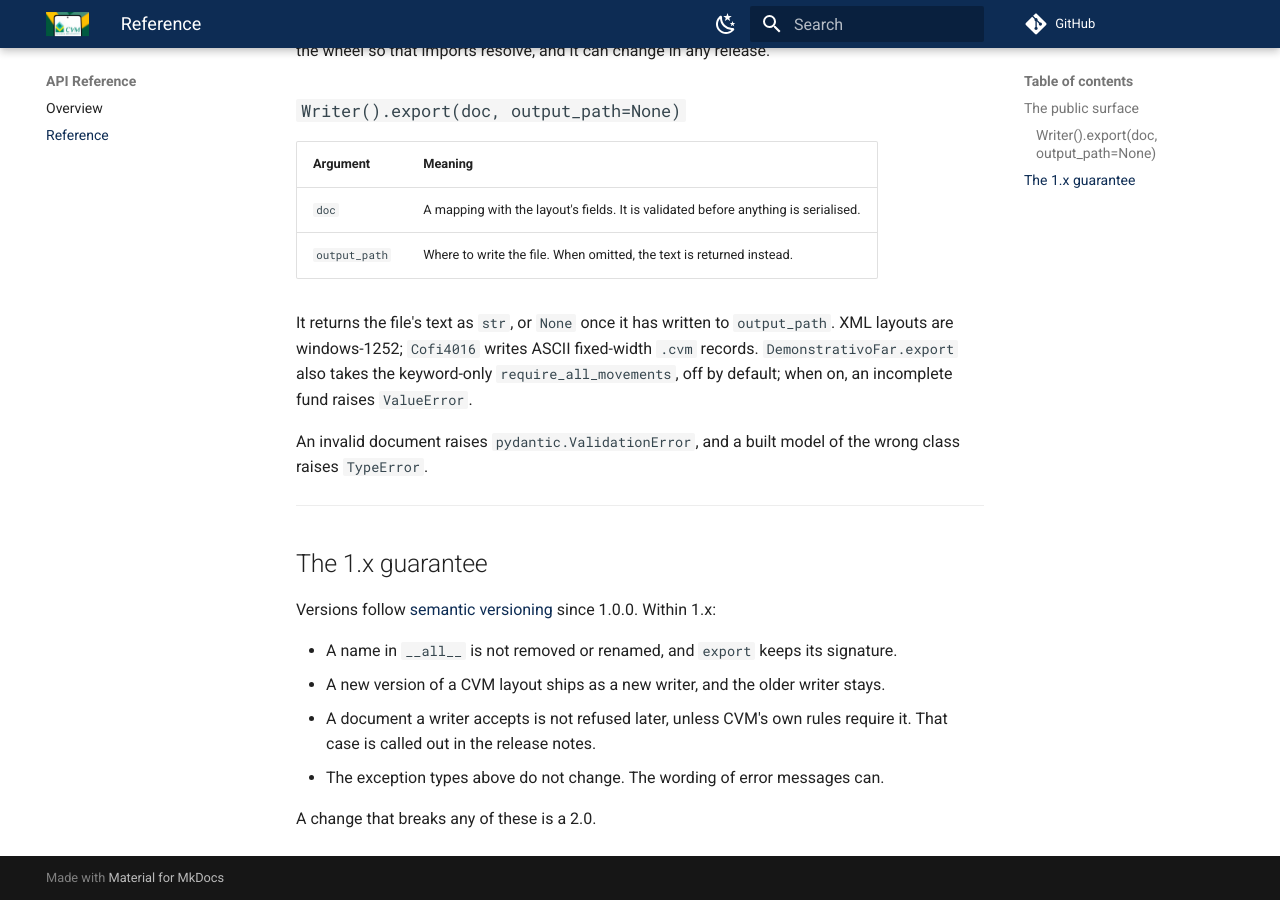
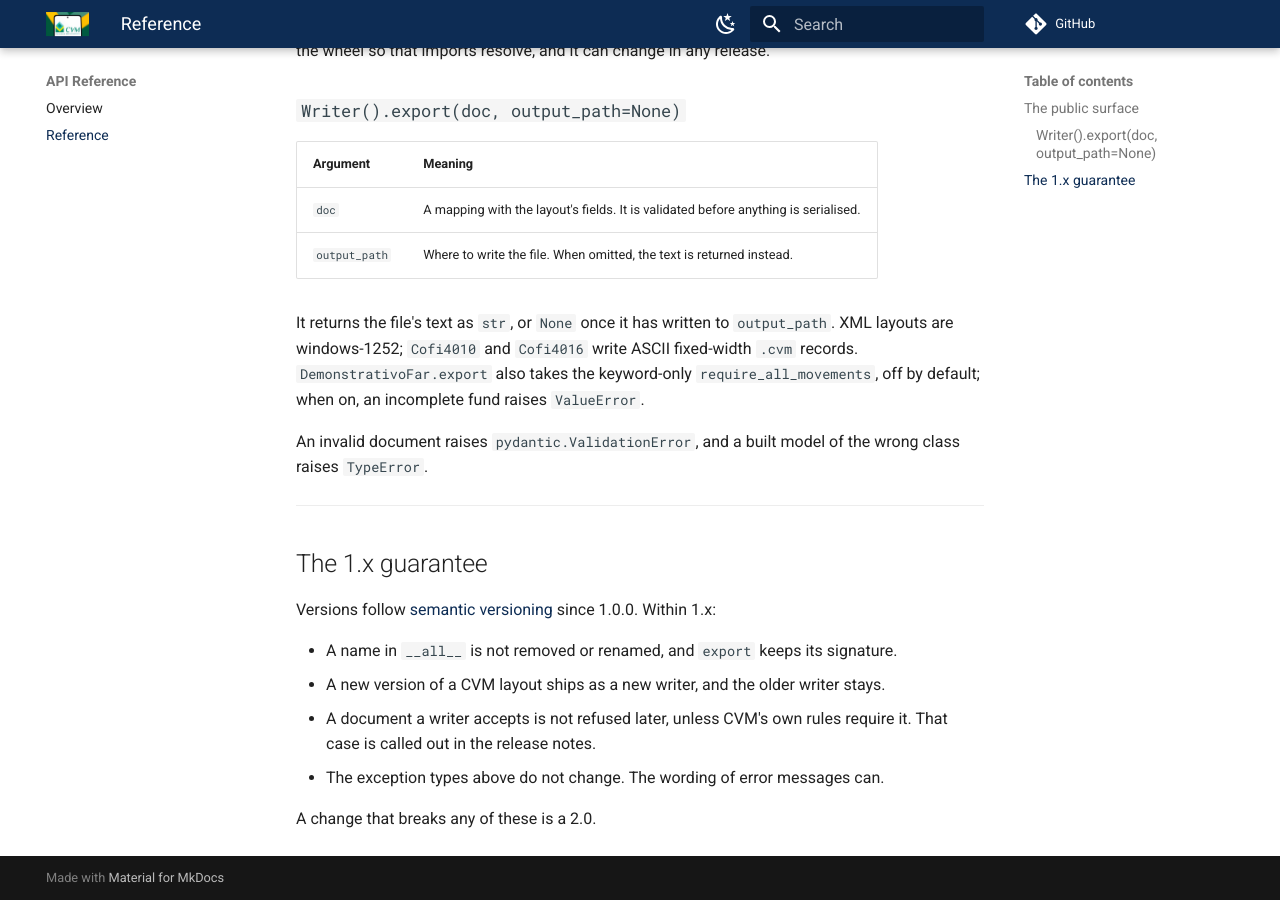
Before and after one commit to guilhermegor/layouts-cvm, an MkDocs documentation site: the page built from docs/api/reference.md, in a window 1280 px wide and 900 px high, scrolled down 523 px. Built offline with MkDocs 1.6.1 and Material for MkDocs 9.7.7, drawn with Linux system fonts in a browser that asks for light colours; comment, search, counter and statistics services are not loaded; the version menu is left out.

Commit message:
docs(api): name both fixed-width COFI writers
Cofi4010 encodes ASCII through cofi_4010_records.ENCODING, the same as
Cofi4016, so the reference names both. Raised by CodeRabbit on #113.

```diff
--- a/docs/api/reference.md
+++ b/docs/api/reference.md
@@ -26,7 +26,7 @@ wheel so that imports resolve, and it can change in any release.
 | `output_path` | Where to write the file. When omitted, the text is returned instead. |
 
 It returns the file's text as `str`, or `None` once it has written to `output_path`. XML layouts
-are windows-1252; `Cofi4016` writes ASCII fixed-width `.cvm` records. `DemonstrativoFar.export`
+are windows-1252; `Cofi4010` and `Cofi4016` write ASCII fixed-width `.cvm` records. `DemonstrativoFar.export`
 also takes the keyword-only `require_all_movements`, off by default; when on, an incomplete fund
 raises `ValueError`.
 
```
